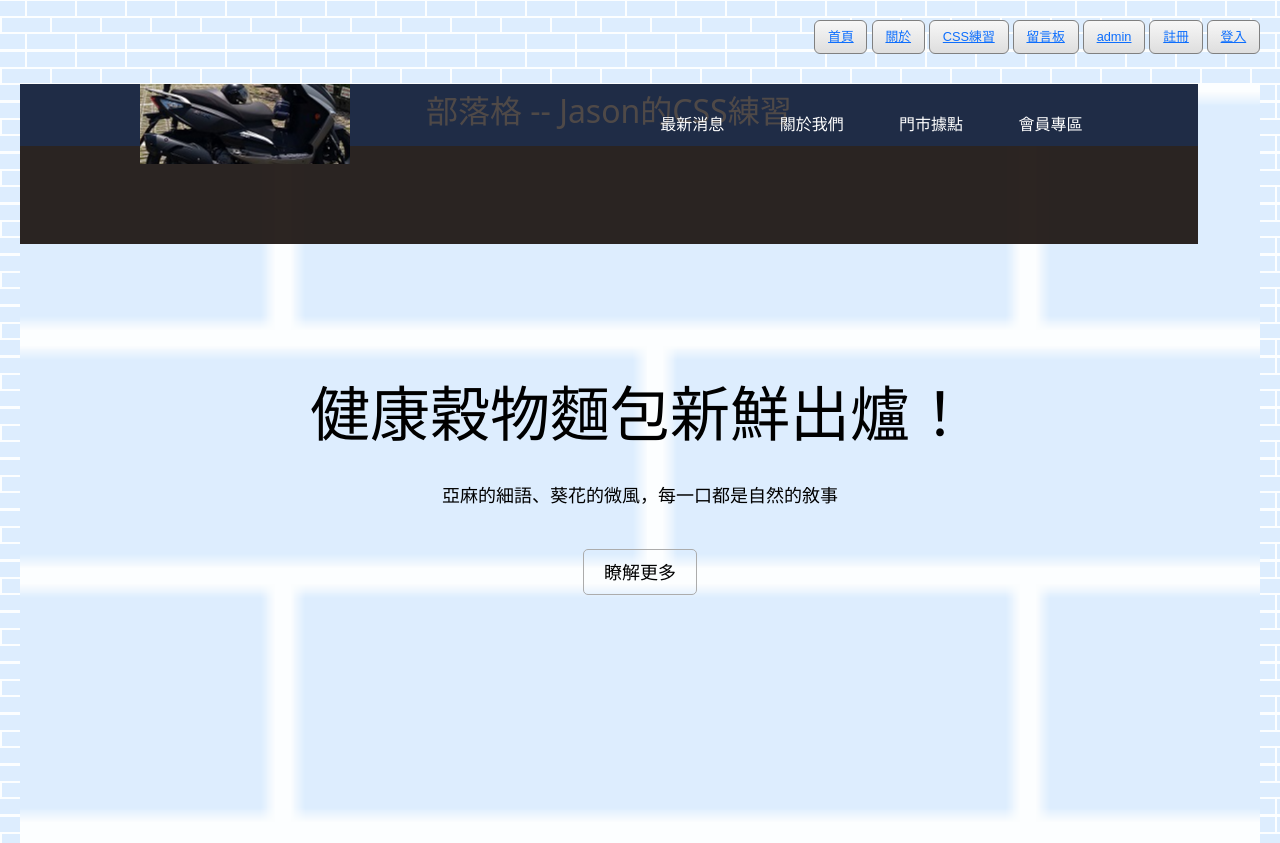
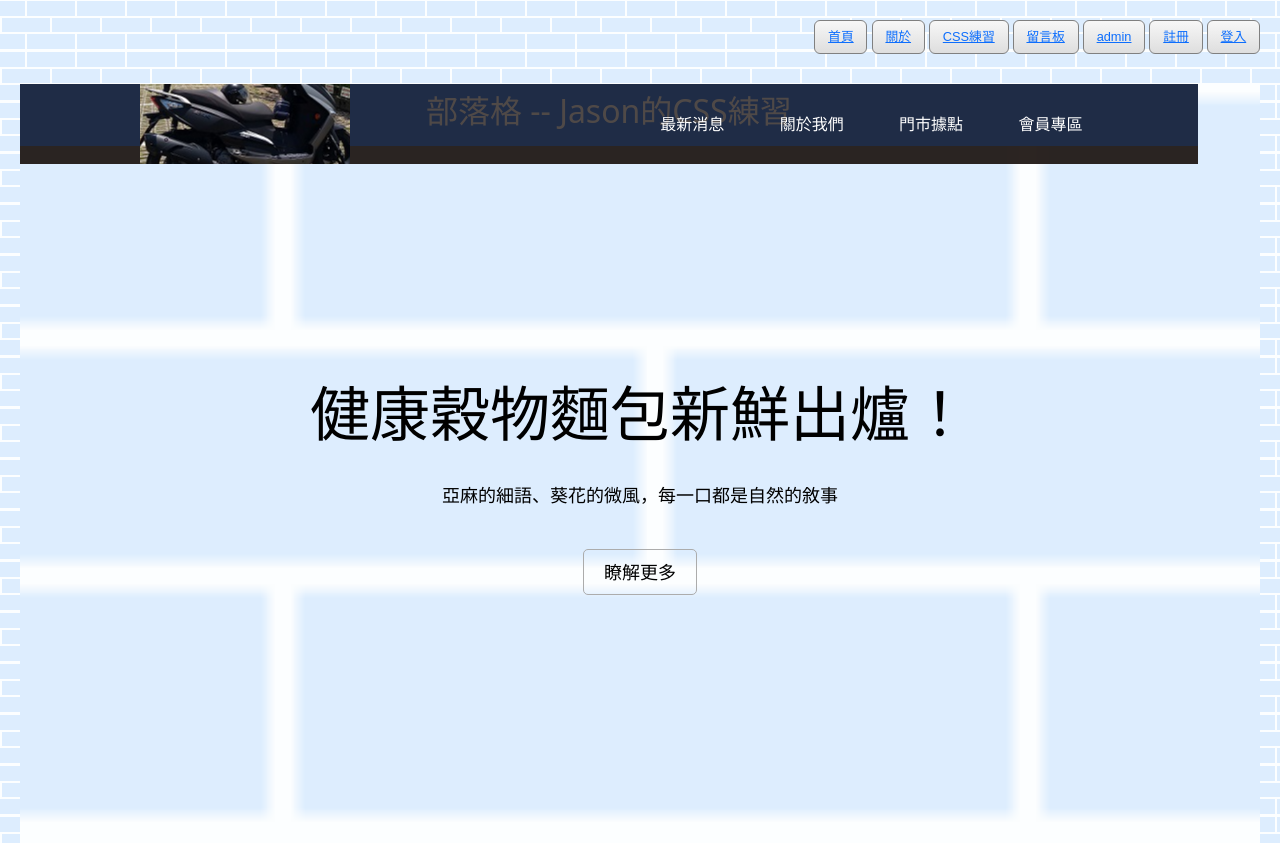
Before and after one commit to mrjasonnlin/jasonn2024, a Django app: page /csstest/ in a window 1280 px wide. Shown: the top 843 px of the page. Run offline with Django 5.2, Linux system fonts and the light colour scheme.

Commit message:
Update csstest.css

```diff
--- a/main/static/main/css/csstest.css
+++ b/main/static/main/css/csstest.css
@@ -4,7 +4,7 @@
 }
 header {
     background-color:rgba(35,28,26,0.8);
-    height:160px;
+    height:80px;
     width:92%;
 /*  position:fixed; */
     position:absolute;
```
